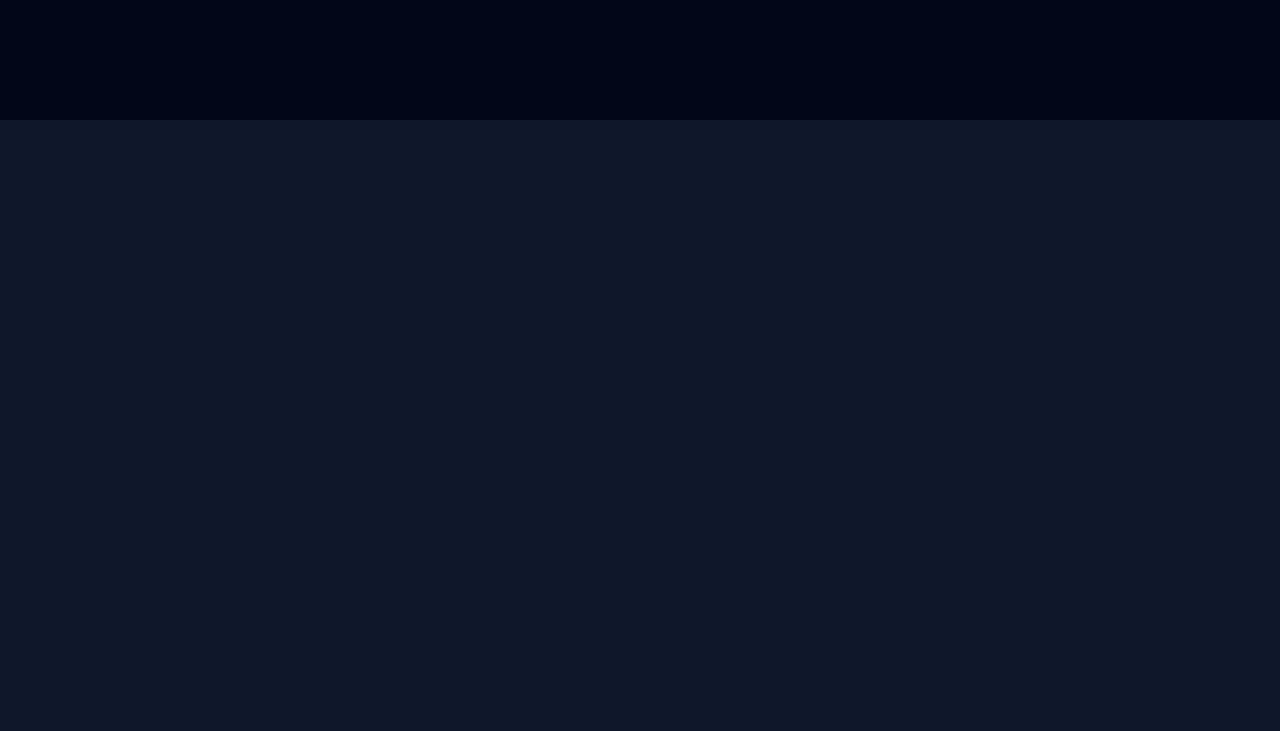
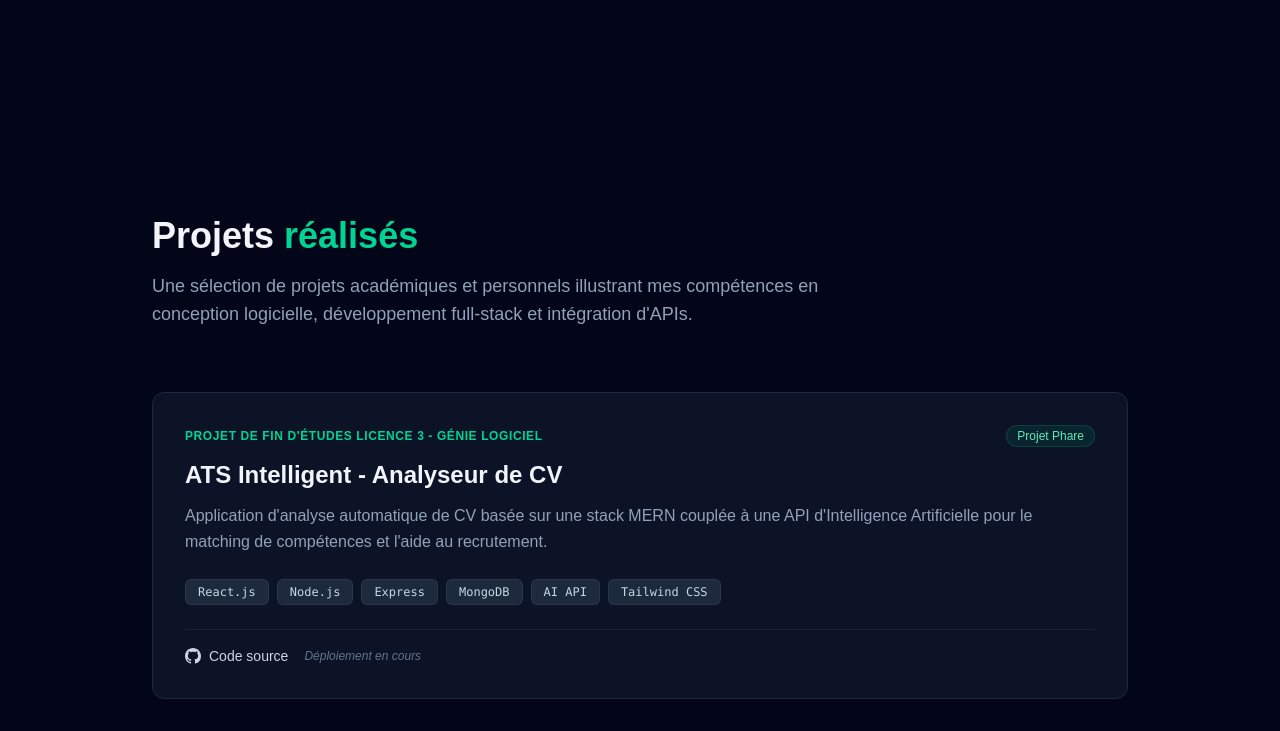
Before and after one commit to youngcoder221/portfolio-lamine, a Next.js app: page / in a window 1280 px wide. Shown: the part 680-1411 px from the top of the page. Before the commit the page ends 800 px from the top, so only its background shows below. Built offline with nearby package versions, Linux system fonts and the light colour scheme.

Commit message:
feat: ajout de la section projets avec cartes interactives

```diff
--- a/app/page.tsx
+++ b/app/page.tsx
@@ -1,11 +1,13 @@
 import Navbar from "@/components/Navbar";
 import Hero from "@/components/Hero";
+import Projects from "@/components/Projects";
 
 export default function Home() {
   return (
     <main className="min-h-screen bg-slate-950 text-slate-100 selection:bg-emerald-500 selection:text-slate-950">
       <Navbar />
       <Hero />
+      <Projects />
     </main>
   );
 }
--- /dev/null
+++ b/components/Projects.tsx
@@ -0,0 +1,99 @@
+import { projects } from "@/data/portfolioData";
+
+export default function Projects() {
+  return (
+    <section id="projets" className="py-24 px-6 max-w-5xl mx-auto">
+      {/* En-tête de section */}
+      <div className="mb-16">
+        <h2 className="text-3xl sm:text-4xl font-extrabold text-slate-100 mb-4">
+          Projets <span className="text-emerald-400">réalisés</span>
+        </h2>
+        <p className="text-slate-400 text-base sm:text-lg max-w-2xl">
+          Une sélection de projets académiques et personnels illustrant mes compétences
+          en conception logicielle, développement full-stack et intégration d&apos;APIs.
+        </p>
+      </div>
+
+      {/* Grille des projets */}
+      <div className="grid grid-cols-1 md:grid-cols-2 gap-8">
+        {projects.map((project, index) => (
+          <article
+            key={index}
+            className={`flex flex-col justify-between rounded-xl border border-slate-800 bg-slate-900/60 p-7 transition-all duration-300 hover:border-emerald-500/50 hover:bg-slate-900/90 hover:shadow-xl hover:shadow-emerald-500/5 ${
+              project.featured ? "md:col-span-2 md:p-8 border-emerald-500/30 bg-slate-900/80" : ""
+            }`}
+          >
+            <div>
+              {/* En-tête de la carte */}
+              <div className="flex items-center justify-between gap-4 mb-3">
+                <span className="text-xs font-semibold tracking-wider uppercase text-emerald-400">
+                  {project.tagline}
+                </span>
+                {project.featured && (
+                  <span className="px-2.5 py-0.5 text-xs font-medium rounded-full bg-emerald-500/10 text-emerald-300 border border-emerald-500/20">
+                    Projet Phare
+                  </span>
+                )}
+              </div>
+
+              <h3 className="text-2xl font-bold text-slate-100 mb-3 hover:text-emerald-300 transition-colors">
+                {project.title}
+              </h3>
+
+              <p className="text-slate-400 text-sm sm:text-base leading-relaxed mb-6">
+                {project.description}
+              </p>
+            </div>
+
+            <div>
+              {/* Liste des tags technologiques */}
+              <div className="flex flex-wrap gap-2 mb-6">
+                {project.tags.map((tag, tagIndex) => (
+                  <span
+                    key={tagIndex}
+                    className="px-3 py-1 text-xs font-mono rounded-md bg-slate-800 text-slate-300 border border-slate-700/60"
+                  >
+                    {tag}
+                  </span>
+                ))}
+              </div>
+
+              {/* Boutons d'action (Code GitHub & Démo) */}
+              <div className="flex items-center gap-4 pt-4 border-t border-slate-800/80 text-sm font-medium">
+                {project.githubUrl && (
+                  <a
+                    href={project.githubUrl}
+                    target="_blank"
+                    rel="noopener noreferrer"
+                    className="inline-flex items-center gap-2 text-slate-300 hover:text-emerald-400 transition-colors"
+                  >
+                    <svg className="w-4 h-4 fill-current" viewBox="0 0 24 24">
+                      <path d="M12 0C5.37 0 0 5.37 0 12c0 5.31 3.435 9.795 8.205 11.385.6.105.825-.255.825-.57 0-.285-.015-1.23-.015-2.235-3.015.555-3.795-.735-4.035-1.41-.135-.345-.72-1.41-1.23-1.695-.42-.225-1.02-.78-.015-.795.945-.015 1.62.87 1.845 1.23 1.08 1.815 2.805 1.305 3.495.99.105-.78.42-1.305.765-1.605-2.67-.3-5.46-1.335-5.46-5.925 0-1.305.465-2.385 1.23-3.225-.12-.3-.54-1.53.12-3.18 0 0 1.005-.315 3.3 1.23.96-.27 1.98-.405 3-.405s2.04.135 3 .405c2.295-1.56 3.3-1.23 3.3-1.23.66 1.65.24 2.88.12 3.18.765.84 1.23 1.905 1.23 3.225 0 4.605-2.805 5.625-5.475 5.925.435.375.81 1.095.81 2.22 0 1.605-.015 2.895-.015 3.3 0 .315.225.69.825.57A12.02 12.02 0 0024 12c0-6.63-5.37-12-12-12z" />
+                    </svg>
+                    Code source
+                  </a>
+                )}
+
+                {project.liveUrl ? (
+                  <a
+                    href={project.liveUrl}
+                    target="_blank"
+                    rel="noopener noreferrer"
+                    className="inline-flex items-center gap-1.5 text-emerald-400 hover:text-emerald-300 transition-colors"
+                  >
+                    Voir la démo
+                    <span aria-hidden="true">&rarr;</span>
+                  </a>
+                ) : (
+                  <span className="text-xs text-slate-500 italic">
+                    Déploiement en cours
+                  </span>
+                )}
+              </div>
+            </div>
+          </article>
+        ))}
+      </div>
+    </section>
+  );
+}
```
